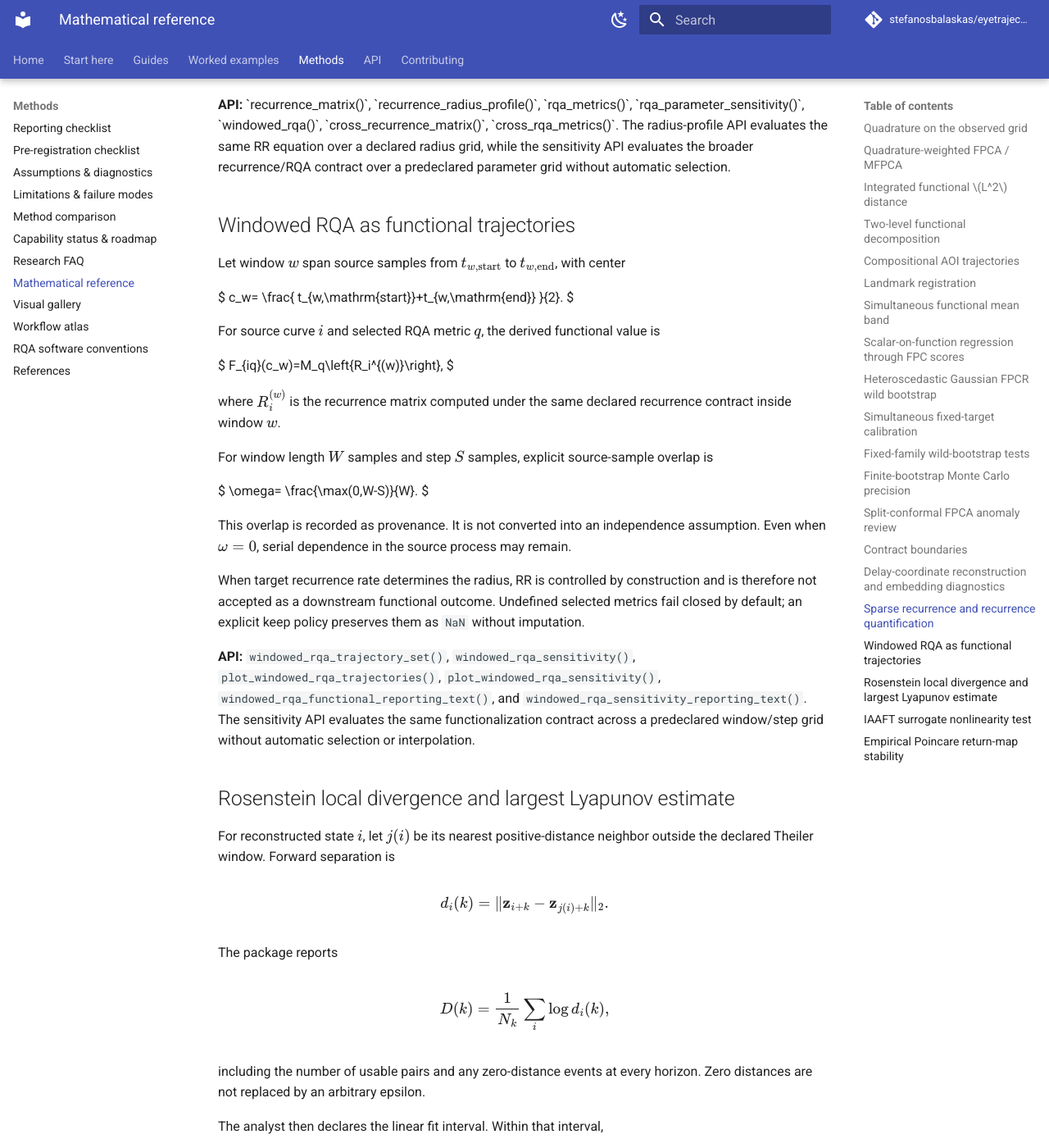
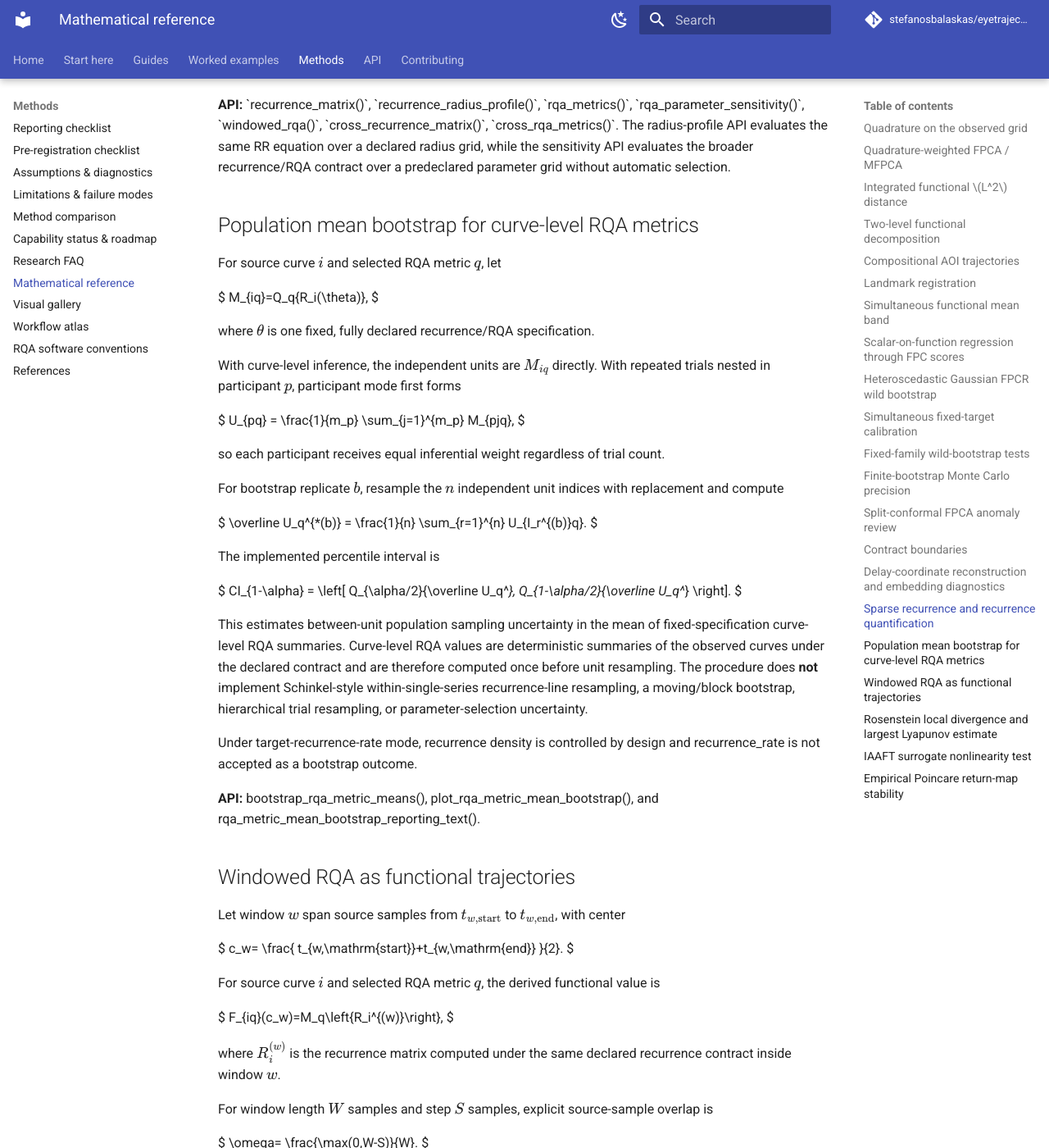
Before and after one commit to stefanosbalaskas/eyetrajectoriespy, an MkDocs documentation site: the page built from docs/methods/mathematical-reference.md, in a window 1280 px wide and 1400 px high, scrolled down 10655 px. Shown: the whole window at 82% size. Built offline with MkDocs 1.6.1 and Material for MkDocs 9.7.7, drawn with Linux system fonts in a browser that asks for light colours; comment, search, counter and statistics services are not loaded.

Commit message:
Add RQA population bootstrap mathematical reference

```diff
--- a/docs/methods/mathematical-reference.md
+++ b/docs/methods/mathematical-reference.md
@@ -663,6 +663,55 @@ The matrix is stored sparsely. Exactly one radius policy is allowed: a fixed \(\
 
 **API:** \`recurrence_matrix()\`, \`recurrence_radius_profile()\`, \`rqa_metrics()\`, \`rqa_parameter_sensitivity()\`, \`windowed_rqa()\`, \`cross_recurrence_matrix()\`, \`cross_rqa_metrics()\`. The radius-profile API evaluates the same RR equation over a declared radius grid, while the sensitivity API evaluates the broader recurrence/RQA contract over a predeclared parameter grid without automatic selection.
 
+## Population mean bootstrap for curve-level RQA metrics { #rqa-population-bootstrap }
+
+For source curve $i$ and selected RQA metric $q$, let
+
+$
+M_{iq}=Q_q\{R_i(\theta)\},
+$
+
+where $\theta$ is one fixed, fully declared recurrence/RQA specification.
+
+With curve-level inference, the independent units are $M_{iq}$ directly. With repeated trials nested in participant $p$, participant mode first forms
+
+$
+U_{pq}
+=
+\frac{1}{m_p}
+\sum_{j=1}^{m_p}
+M_{pjq},
+$
+
+so each participant receives equal inferential weight regardless of trial count.
+
+For bootstrap replicate $b$, resample the $n$ independent unit indices with replacement and compute
+
+$
+\overline U_q^{*(b)}
+=
+\frac{1}{n}
+\sum_{r=1}^{n}
+U_{I_r^{(b)}q}.
+$
+
+The implemented percentile interval is
+
+$
+CI_{1-\alpha}
+=
+\left[
+Q_{\alpha/2}\{\overline U_q^*\},
+Q_{1-\alpha/2}\{\overline U_q^*\}
+\right].
+$
+
+This estimates between-unit population sampling uncertainty in the mean of fixed-specification curve-level RQA summaries. Curve-level RQA values are deterministic summaries of the observed curves under the declared contract and are therefore computed once before unit resampling. The procedure does **not** implement Schinkel-style within-single-series recurrence-line resampling, a moving/block bootstrap, hierarchical trial resampling, or parameter-selection uncertainty.
+
+Under target-recurrence-rate mode, recurrence density is controlled by design and recurrence_rate is not accepted as a bootstrap outcome.
+
+**API:** bootstrap_rqa_metric_means(), plot_rqa_metric_mean_bootstrap(), and rqa_metric_mean_bootstrap_reporting_text().
+
 ## Windowed RQA as functional trajectories { #functional-rqa-trajectories }
 
 Let window $w$ span source samples from $t_{w,\mathrm{start}}$ to $t_{w,\mathrm{end}}$, with center
```
